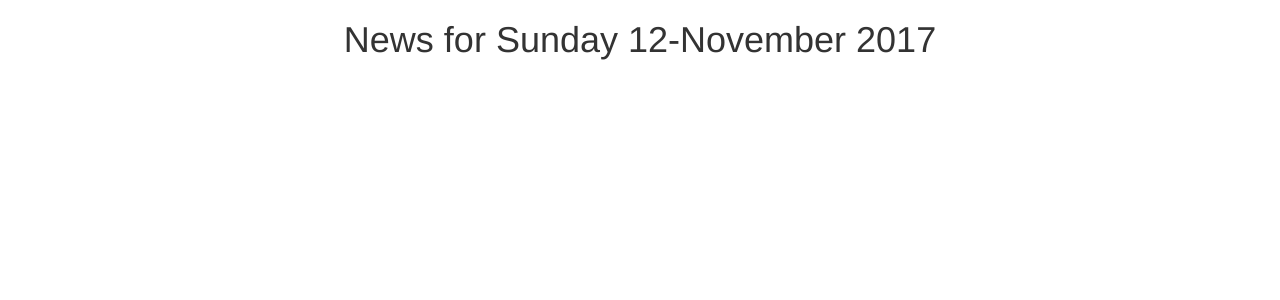
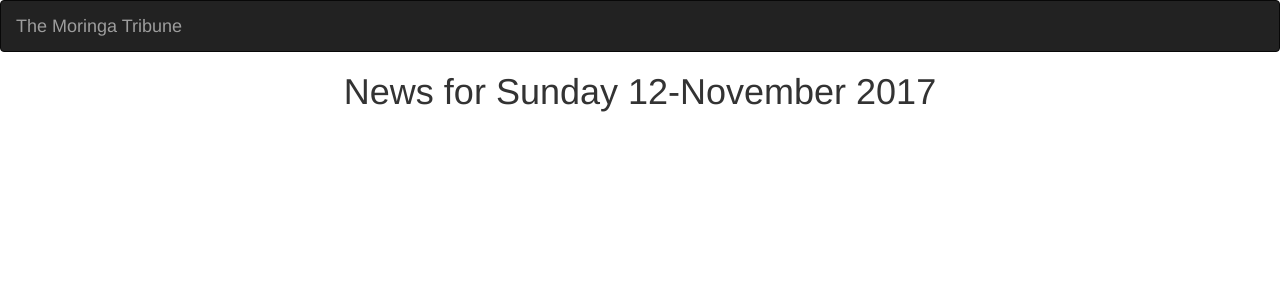
Before and after one commit to carolwanjohi/the-moringa-tribune, a Django app: page /today/ in a window 1280 px wide. Shown: the top 300 px of the page. Run offline with Django 3.2, Linux system fonts and the light colour scheme; some libraries are stand-ins or nearby versions.

Commit message:
Create navbar for navigation

```diff
--- a/tribune/news/templates/all-news/base.html
+++ b/tribune/news/templates/all-news/base.html
@@ -18,6 +18,8 @@
 
 <body>
 
+    {% include 'navbar.html' %}
+
     {% block content %}
 
         <h1 class="text-center"> News for {{date|date:"l d-F Y"}} </h1>
--- /dev/null
+++ b/tribune/news/templates/navbar.html
@@ -0,0 +1,18 @@
+<!DOCTYPE html>
+<html lang="en">
+<head>
+    <meta charset="UTF-8">
+    <meta name="viewport"content="width=device-width, initial-scale=1">
+</head>
+<body>
+
+    <nav class="navbar navbar-inverse">
+        <div class="container-fluid">
+            <div class="navbar-header">
+                <a href="{% url 'newsToday'%}" class="navbar-brand"> The Moringa Tribune</a>
+            </div>
+        </div>
+    </nav>
+
+</body>
+</html>
```
